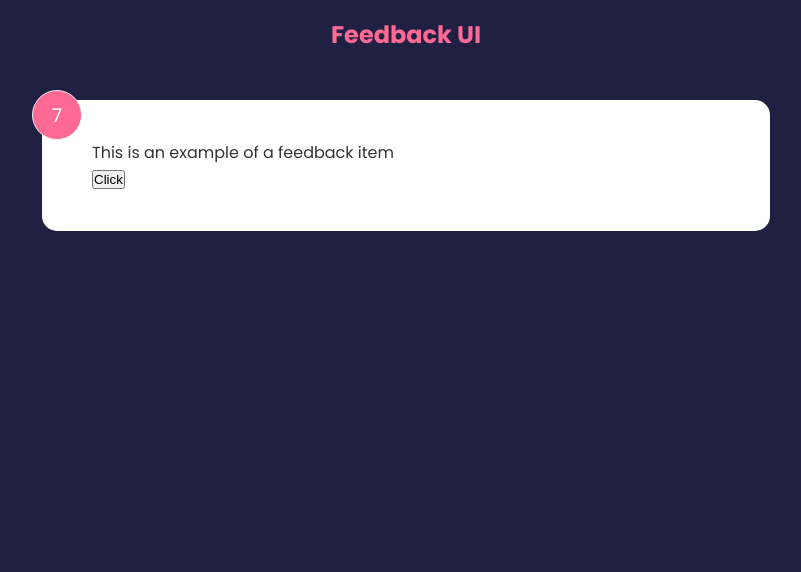
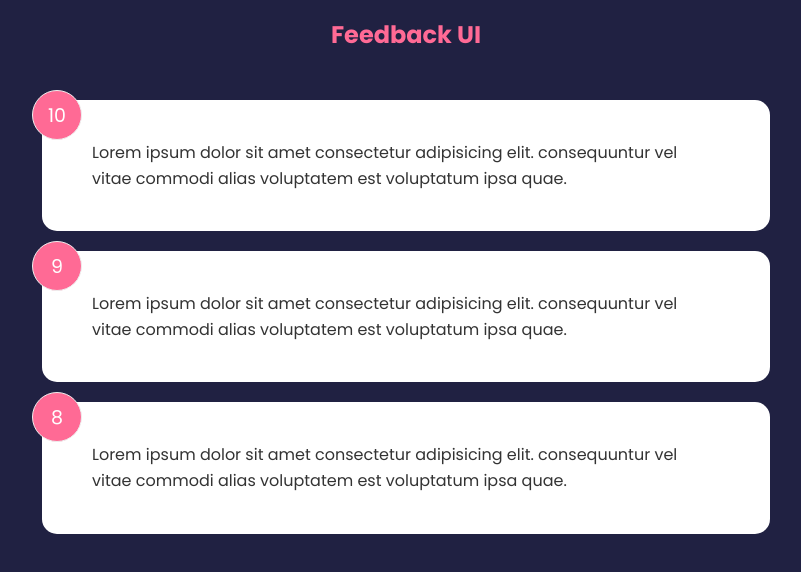
Before and after one commit to ashwaft/feedback-app, a React (Create React App) app in the folder feedback-app/: page / in a window 1280 px wide. Shown: the top 572 px of the page, without its empty margins (234-1035 px from the left). Built offline with nearby package versions, Linux system fonts and the light colour scheme.

Commit message:
Use global state in main app component

```diff
--- a/feedback-app/src/App.js
+++ b/feedback-app/src/App.js
@@ -1,12 +1,16 @@
+import { useState } from 'react'
 import Header from './components/Header'
-import FeedbackItem from './components/FeedbackItem'
+import FeedbackList from './components/FeedbackList'
+import FeedbackData from './data/FeedbackData'
 
 function App() {
+    const [feedback, setFeedback] = useState(FeedbackData)
+
     return (
         <>
         <Header/>
         <div className='container'>
-            <FeedbackItem />
+            <FeedbackList feedback={feedback} />
         </div>
         </>
     )
--- a/feedback-app/src/components/FeedbackItem.jsx
+++ b/feedback-app/src/components/FeedbackItem.jsx
@@ -1,23 +1,10 @@
-import {useState} from 'react'
 
-function FeedbackItem() {
-    const [rating, setRating] = useState(7)
-    const [text, setText] = useState('This is an example of a feedback item')
-
-    const handleClick = () => {
-        setRating((prev)=>{
-            return prev + 1
-
-        })
-    }
-
+function FeedbackItem({item}) {
 
     return (
         <div className='card'>
-            <div className='num-display'>{rating}</div>
-            <div className='text-display'>{text}</div>
-            <button onClick={handleClick}>Click</button>
-
+            <div className='num-display'>{item.rating}</div>
+            <div className='text-display'>{item.text}</div>
         </div>
     )
 }
```
